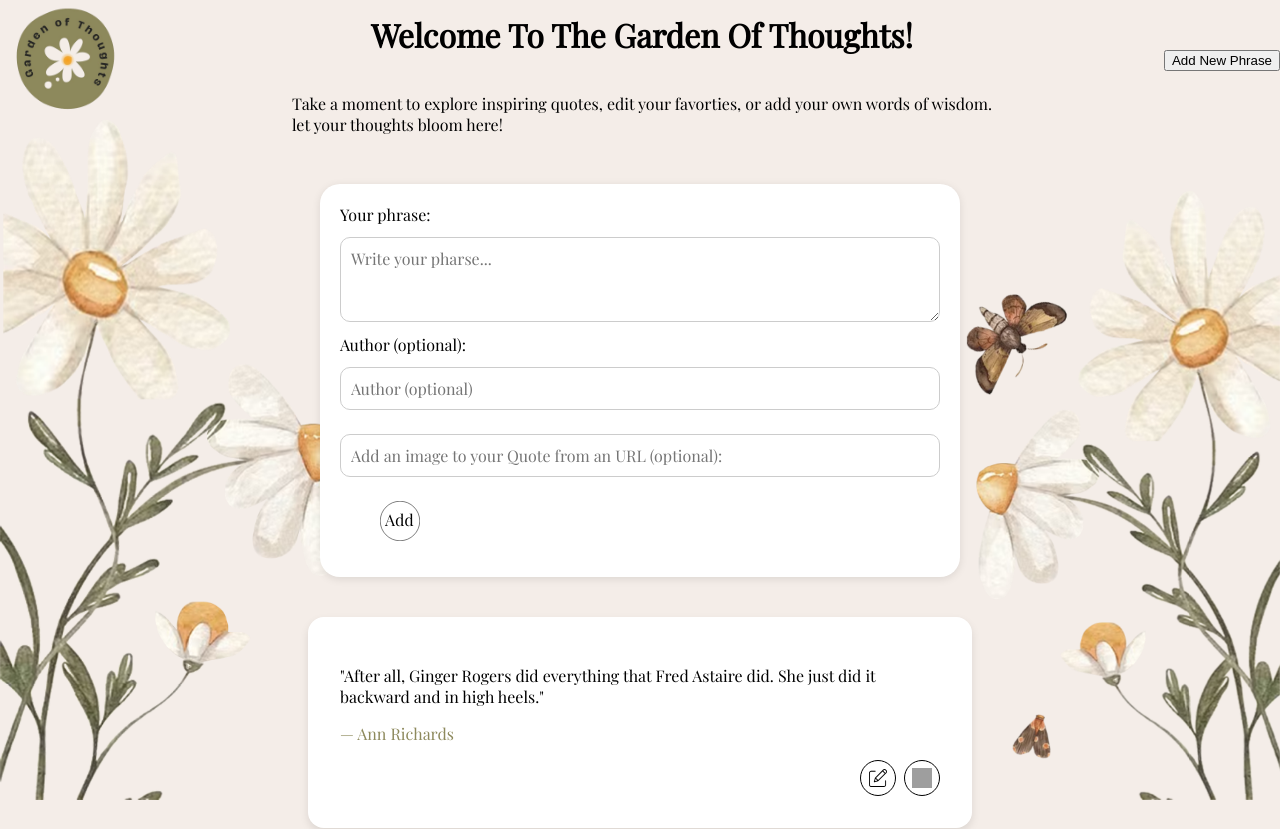
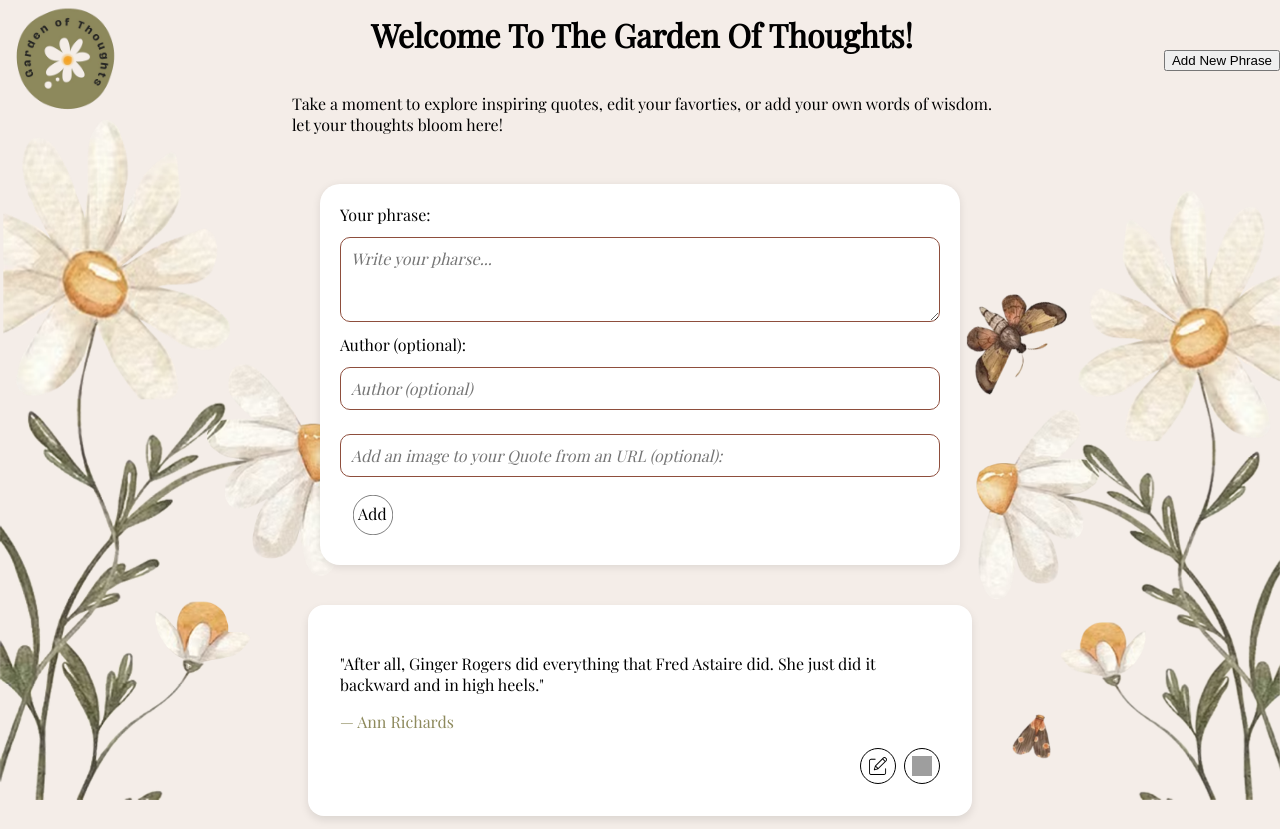
Before and after one commit to hgall3/empower-phrases-app, a React (Vite) app: page / in a window 1280 px wide. Shown: the top 829 px of the page. Built offline with nearby package versions, Linux system fonts and the light colour scheme; grey boxes are pictures that could not be loaded.

Commit message:
adding consistency to placeholder style

```diff
--- a/src/components/addImageToQuote/AddImagetoCard.jsx
+++ b/src/components/addImageToQuote/AddImagetoCard.jsx
@@ -1,5 +1,6 @@
 import { useState } from "react";
 import "./AddImageToCard.scss";
+
 
 function AddImageToCard({ phrase, onSaveImage }) {
   const [showInput, setShowInput] = useState(false);
--- a/src/components/addImageToQuote/AddImagetoCard.scss
+++ b/src/components/addImageToQuote/AddImagetoCard.scss
@@ -1,35 +1,38 @@
 @use "/src/styles/variables.scss" as *;
 @use "/src/styles/function.scss" as *;
 
-// AddImageToCard.scss (puedes ajustar según tu diseño actual)
 .image-url-row {
   margin-top: 1rem;
   display: flex;
   flex-direction: column;
   gap: 0.5rem;
-}
 
   .image-input {
     padding: 0.5rem;
-  border: 1px solid #ccc;
-  border-radius: 6px;
     font-size: 1rem;
-  width: 100%;
+    border: 1px solid $accent_brown;
+    font-family: $font-primary;
+
+    &::placeholder {
+      font-style: italic;
+
+    }
   }
 
   .add-image-btn,
   .save-image-btn {
-  background-color: #8e4e3d;
+    background-color: $accent_brown;
     color: white;
     border: none;
     padding: 0.4rem 0.8rem;
     border-radius: 6px;
+    font-size: 0.95rem;
+    font-family: $font-primary;
     cursor: pointer;
-  font-size: 0.95rem;
-  transition: background-color 0.2s;
+    transition: background-color 0.2s ease;
+
+    &:hover {
+      background-color: darken($accent_brown, 10%);
     }
-
-.add-image-btn:hover,
-.save-image-btn:hover {
-  background-color: #6d3b2f;
   }
+}
--- a/src/components/addPhrase/AddPhraseForm.scss
+++ b/src/components/addPhrase/AddPhraseForm.scss
@@ -20,19 +20,25 @@
         border: 1px solid #ccc;
         border-radius: px-to-rem(10);
         font-size: px-to-rem(16);
+        border: 1px solid $accent_brown;
+
+        &::placeholder {
+        font-style: italic;
+
+        }
+
     }
 
-    button {
-    width: 20%;
-    padding: px-to-rem(12);
+   .buttoncard {
+    width: 10%;
+    padding: 0.4rem 0.8rem;
+    margin-right: auto;
     background-color: transparent;
     color: white;
     border: none;
-    border-radius: px-to-rem(10);
-    font-size: px-to-rem(16);
     cursor: pointer;
 
 
+   }
 
-    }
 }
--- a/src/components/editPhrase/EditPhrase.scss
+++ b/src/components/editPhrase/EditPhrase.scss
@@ -21,7 +21,7 @@
     outline: none;
 
     &::placeholder {
-      color: #8D895C;
+      font-style: italic;
     }
 
     &:focus {
```
Lines whose indentation alone changed are shown as unchanged.
